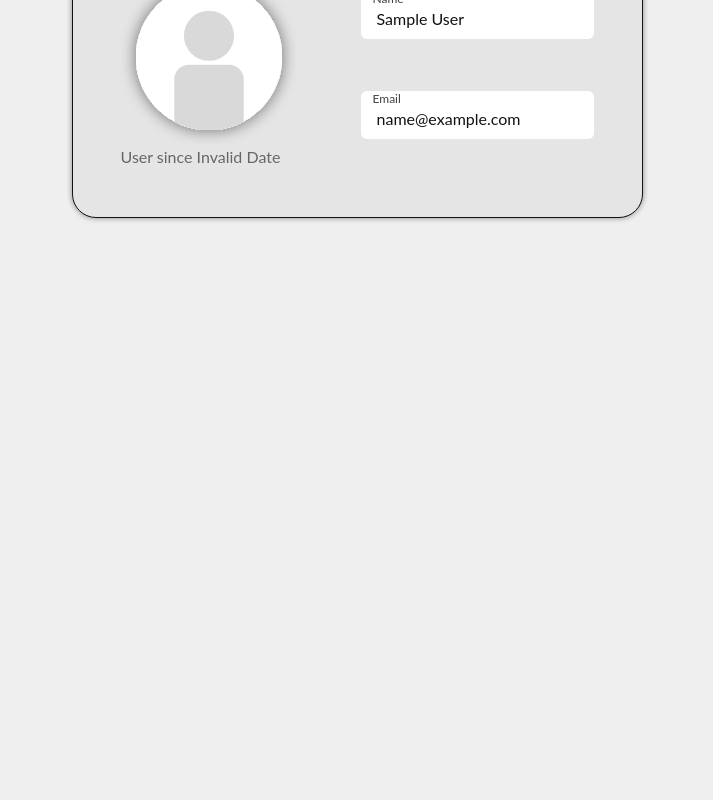
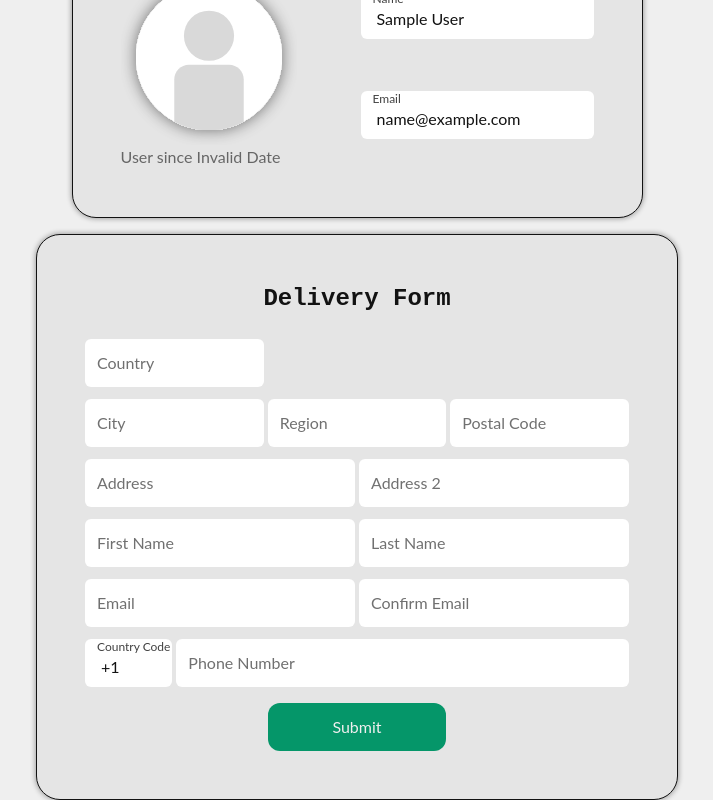
Before and after one commit to We-got-this-2023/bazaar, a React (Vite) app in the folder client/: page /profile in a window 1280 px wide. Shown: the part 296-1096 px from the top of the page, without its empty margins (283-996 px from the left). Before the commit the page ends 960 px from the top, so only its background shows below. Built offline with nearby package versions, Linux system fonts and the light colour scheme; sample sign-in values are in the browser's storage.

Commit message:
Added the Profile page
- Added the "My Profile" and "Delivery Form" on Profile
- Supports dark mode, has working animations and transitions
- React Query is NOT in use yet, will transition later
- Requests to the backend, but has not been tested yet

```diff
--- a/client/src/components/DeliveryForm.tsx
+++ b/client/src/components/DeliveryForm.tsx
@@ -19,23 +19,26 @@ type FormData = {
   phoneNumber: string;
 };
 
-export default function DeliveryForm() {
-  const { userLoggedIn } = useAuth();
-  if (userLoggedIn) return <Navigate to="/" />;
-
+export default function DeliveryForm({ user }: { user: any }) {
   const onSubmit = async (data: FormData) => {
     console.log(data);
     // TODO: Send data to server
   };
 
   return (
-    <Form onSubmit={onSubmit}>
+    <div className="flex flex-col items-center justify-center gap-6 rounded-3xl border-[.5px] border-black bg-neutral-200 p-12 shadow-[0_0_5px_1px_#00000050] transition-all duration-200 hover:shadow-[0_0_8px_2px_#00000070] dark:border-white dark:bg-neutral-900 dark:shadow-[0_0_5px_1px_#ffffff80] dark:hover:shadow-[0_0_10px_2px_#ffffff90]">
+      <h2 className="text-2xl font-bold">Delivery Form</h2>
+      <Form
+        onSubmit={onSubmit}
+        className="grid w-[34em] grid-cols-6 grid-rows-[8] gap-1"
+      >
         <Input
           type="text"
           name="country"
           options={{
             required: "Please enter a country.",
           }}
+          placementClassName="col-span-2"
         />
 
         <Input
@@ -44,6 +47,7 @@ export default function DeliveryForm() {
           options={{
             required: "Please enter a city.",
           }}
+          placementClassName="col-span-2 row-start-2"
         />
 
         <Input
@@ -52,6 +56,17 @@ export default function DeliveryForm() {
           options={{
             required: "Please enter a region.",
           }}
+          placementClassName="col-span-2 row-start-2 col-start-3"
+        />
+
+        <Input
+          type="text"
+          name="postalCode"
+          placeholder="Postal Code"
+          options={{
+            required: "Please enter a postal code.",
+          }}
+          placementClassName="col-span-2 row-start-2 col-start-5"
         />
 
         <Input
@@ -60,17 +75,13 @@ export default function DeliveryForm() {
           options={{
             required: "Please enter an address.",
           }}
+          placementClassName="row-start-3 col-span-3"
         />
-
-      <Input type="text" name="Address 2" />
 
         <Input
           type="text"
-        name="postalCode"
-        placeholder="Postal Code"
-        options={{
-          required: "Please enter a postal code.",
-        }}
+          name="Address 2"
+          placementClassName="row-start-3 col-start-4 col-span-3"
         />
 
         <Input
@@ -80,6 +91,7 @@ export default function DeliveryForm() {
           options={{
             required: "Please enter a first name.",
           }}
+          placementClassName="row-start-4 col-span-3"
         />
 
         <Input
@@ -89,6 +101,7 @@ export default function DeliveryForm() {
           options={{
             required: "Please enter a last name.",
           }}
+          placementClassName="row-start-4 col-start-4 col-span-3"
         />
 
         <Input
@@ -101,6 +114,7 @@ export default function DeliveryForm() {
               message: "Please enter a valid email address.",
             },
           }}
+          placementClassName="row-start-5 col-span-3"
         />
 
         <Input
@@ -113,15 +127,18 @@ export default function DeliveryForm() {
               confirmEmail === useFormContext().getValues().email ||
               "Email addresses do not match.",
           }}
+          placementClassName="row-start-5 col-start-4 col-span-3"
         />
 
         <Input
           type="text"
           name="countryCallingCode"
-        placeholder="Country Calling Code"
+          placeholder="Country Code"
           options={{
             required: "Please enter a country calling code.",
           }}
+          initialValue={"+1"}
+          placementClassName="row-start-6 col-start-1 col-span-1"
         />
 
         <Input
@@ -131,9 +148,16 @@ export default function DeliveryForm() {
           options={{
             required: "Please enter a phone number.",
           }}
+          placementClassName="row-start-6 col-start-2 col-span-5"
         />
 
-      <button type="submit">Submit</button>
+        <button
+          className="col-span-2 col-start-3 row-start-[8] rounded-xl bg-emerald-600 p-3 text-white transition-all duration-200 hover:bg-emerald-400 hover:text-black hover:shadow-[0_0_5px_1px_#00000050] dark:bg-emerald-500 dark:text-black dark:hover:bg-emerald-600 dark:hover:text-white dark:hover:shadow-[0_0_5px_1px_#ffffff50]"
+          type="submit"
+        >
+          Submit
+        </button>
       </Form>
+    </div>
   );
 }
--- a/client/src/components/Input.tsx
+++ b/client/src/components/Input.tsx
@@ -17,6 +17,7 @@ interface FancyInputProps extends InputHTMLAttributes<HTMLInputElement> {
   options?: RegisterOptions;
   initialValue?: string;
   type: string;
+  placementClassName?: string;
   placeholder?: string;
 }
 
@@ -28,6 +29,7 @@ interface FancySelectProps extends SelectHTMLAttributes<HTMLSelectElement> {
   placeholder?: string;
   children: JSX.Element[];
   initialValue?: string;
+  placementClassName?: string;
   type?: string;
 }
 
@@ -38,6 +40,7 @@ export function FancyInput({
   type,
   placeholder,
   initialValue,
+  placementClassName,
   ...rest
 }: FancyInputProps) {
   const form = useFormContext();
@@ -95,7 +98,7 @@ export function FancyInput({
   const labelClassString = [classes.labelMain, classes.labelSmall].join(" ");
 
   return (
-    <div className="mb-2 flex flex-col">
+    <div className={"mb-2 flex flex-col " + placementClassName}>
       <div className="relative flex flex-col gap-2">
         <input
           {...rest}
--- a/client/src/pages/Profile.tsx
+++ b/client/src/pages/Profile.tsx
@@ -1,6 +1,7 @@
 import { useEffect, useState } from "react";
 import { useParams } from "react-router-dom";
 import AccountCard from "../components/AccountCard";
+import DeliveryForm from "../components/DeliveryForm";
 import { useAuth } from "../context/AuthContext";
 
 export default function Profile() {
@@ -16,8 +17,13 @@ export default function Profile() {
   }, [userLoggedIn, id]);
 
   return (
-    <div className="relative top-24 flex h-full flex-col items-center">
-      {isOwner && <AccountCard user={user} />}
+    <div className="relative top-24 flex h-full flex-col items-center gap-4">
+      {isOwner && (
+        <>
+          <AccountCard user={user} />
+          <DeliveryForm user={user} />
+        </>
+      )}
     </div>
   );
 }
```
Lines whose indentation alone changed are shown as unchanged.
